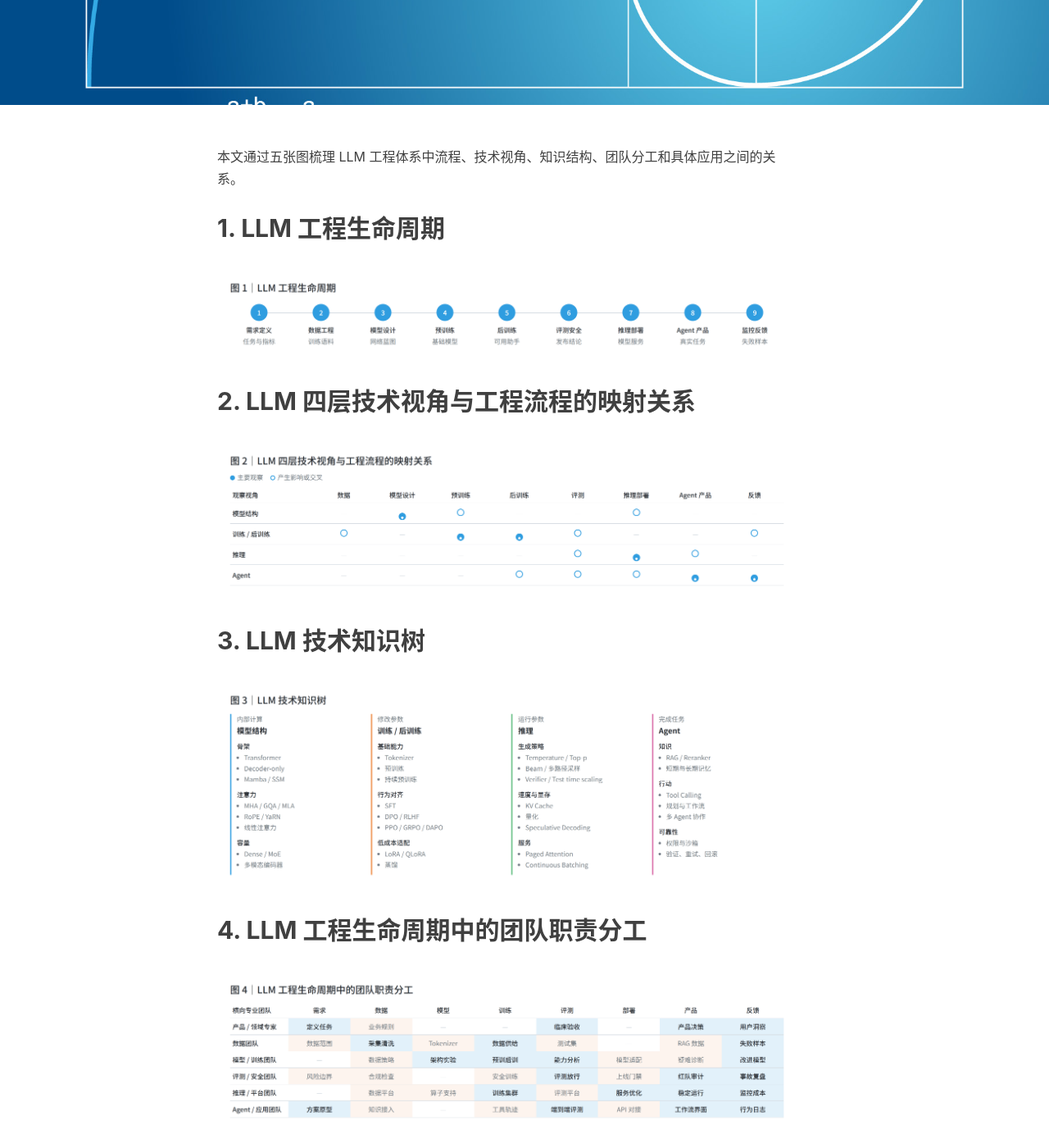
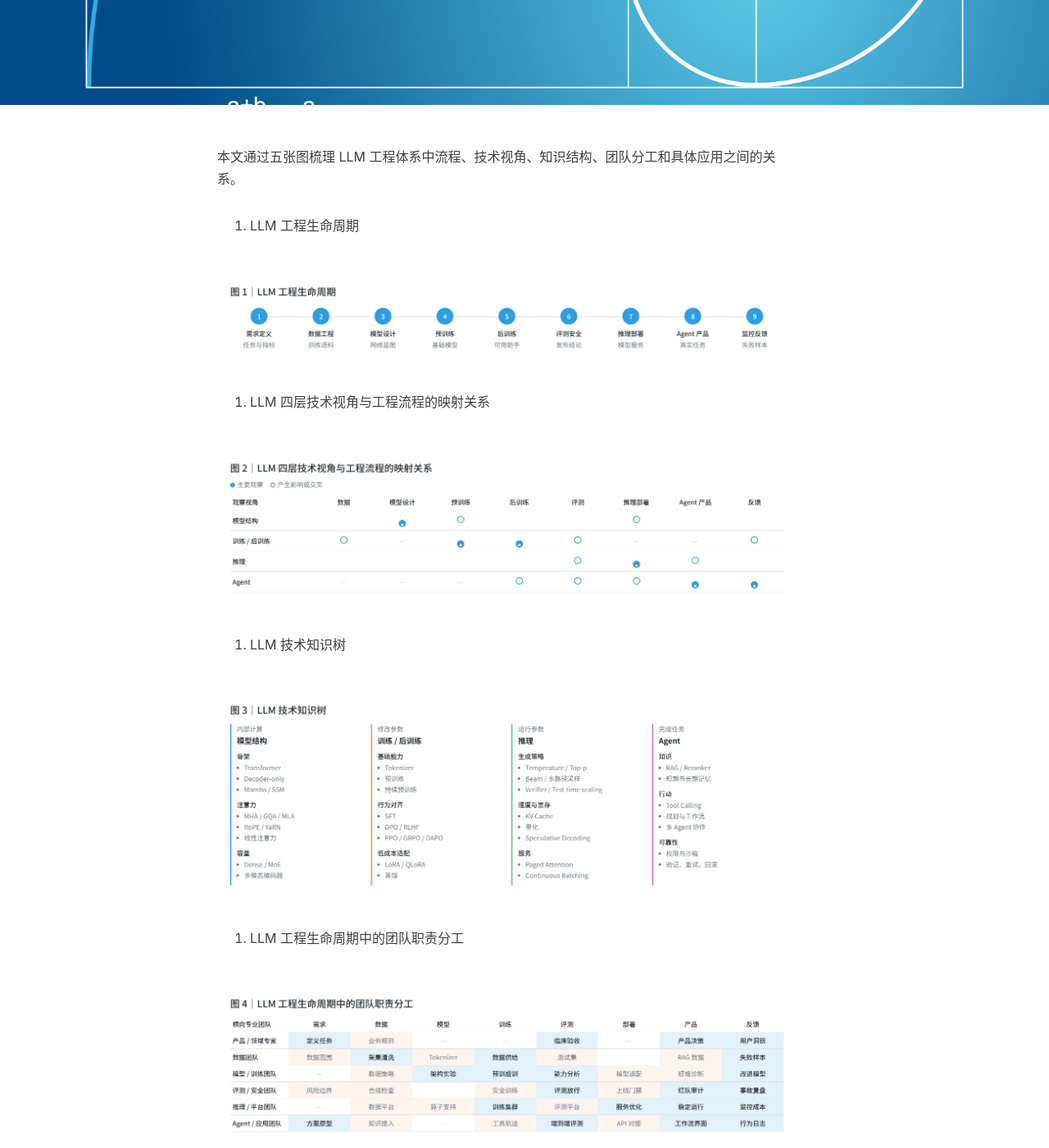
Before and after one commit to jizhang02/jizhang02.github.io, a Jekyll site: the page built from _posts/2026-09-02-structureLLM.markdown, in a window 1280 px wide and 1400 px high, scrolled down 576 px. Shown: the whole window at 82% size. Built offline with Jekyll 4.4.1, drawn with Linux system fonts in a browser that asks for light colours; nearby versions of some CDN libraries; a script that is not in the unit is left out; comment, search, counter and statistics services are not loaded; some of the changed text lies outside the part shown.

Commit message:
Adjust LLM structure article section formatting

````diff
--- a/_posts/2026-09-02-structureLLM.markdown
+++ b/_posts/2026-09-02-structureLLM.markdown
@@ -13,29 +13,29 @@
 
 本文通过五张图梳理 LLM 工程体系中流程、技术视角、知识结构、团队分工和具体应用之间的关系。
 
-## 1. LLM 工程生命周期
+1. LLM 工程生命周期
 
 ![LLM 工程生命周期](/img/20260902_llm-lifecycle.png)
 
-## 2. LLM 四层技术视角与工程流程的映射关系
+2. LLM 四层技术视角与工程流程的映射关系
 
 ![LLM 四层技术视角与工程流程的映射关系](/img/20260902_four-lenses-map.png)
 
-## 3. LLM 技术知识树
+3. LLM 技术知识树
 
 ![LLM 技术知识树](/img/20260902_llm-technology-map.png)
 
-## 4. LLM 工程生命周期中的团队职责分工
+4. LLM 工程生命周期中的团队职责分工
 
 ![LLM 工程生命周期中的团队职责分工](/img/20260902_llm-team-swimlanes.png)
 
-## 5. 肺癌多模态智能辅助诊断平台
+5. 肺癌多模态智能辅助诊断平台
 
 ![肺癌多模态智能辅助诊断平台](/img/20260902_05-multimodal-lung-diagnosis.png)
 
 > 注：以上图片由生成式 AI 辅助制作，仅用于知识梳理与架构示意。医疗案例不构成诊断或治疗建议，最终临床决策应由具备资质的医疗专业人员作出。
 
-## Prompt
+Prompt
 
 ```text
 请用 5 张风格统一、简洁清晰的中文信息图，系统梳理 LLM 工程体系：
````
